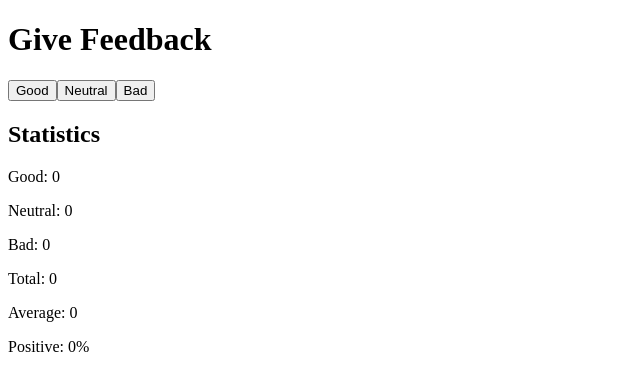
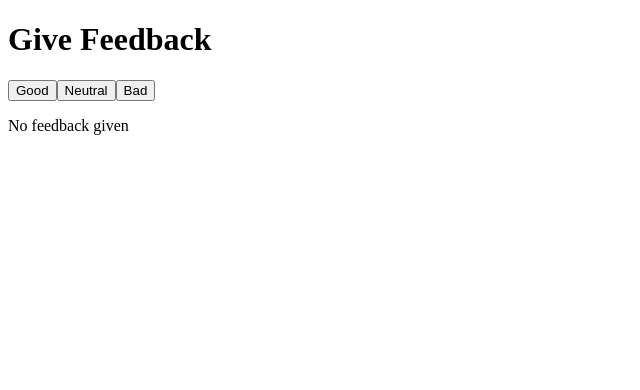
Before and after one commit to JAlblas/fullstackopen, a React (Create React App) app in the folder part1/unicafe/: page / in a window 1280 px wide. Shown: the top 390 px of the page, without its empty margins (0-640 px from the left). Built offline with nearby package versions, Linux system fonts and the light colour scheme.

Commit message:
Step 4 done

```diff
--- a/part1/unicafe/src/App.js
+++ b/part1/unicafe/src/App.js
@@ -6,15 +6,11 @@ const Button = ({ text, handleClick }) => {
 
 const Statistics = ({ good, neutral, bad }) => {
   const total = good + neutral + bad;
-  let average = 0
-  let percentageGood = 0
-  if (total != 0) {
-    average = (good - bad) / total;
-    percentageGood = good / total;
-  } else {
-    average = 0
-    percentageGood = 0
-  }
+
+  if (total === 0) return <p>No feedback given</p>
+
+  const average = (good - bad) / total;
+  const percentageGood = good / total;
 
   return (
     <div>
```
